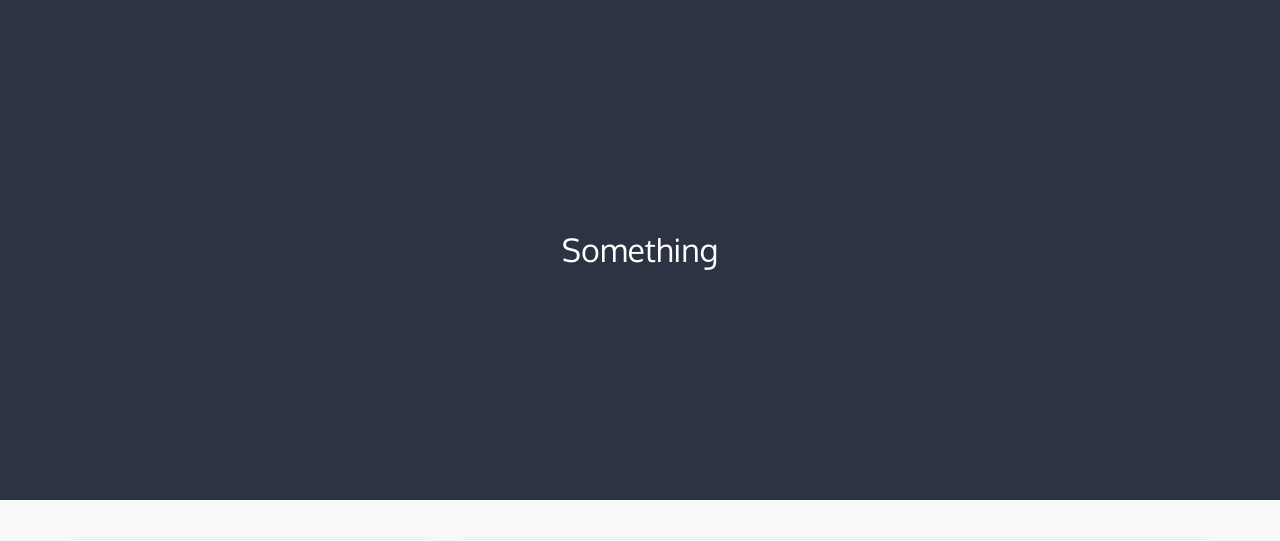
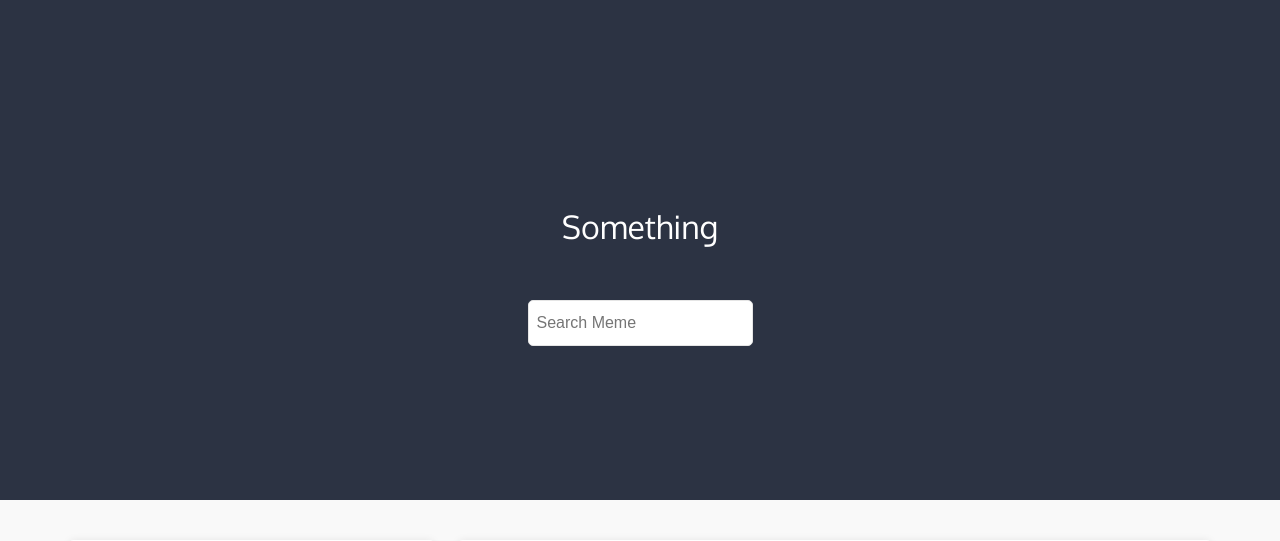
Before and after one commit to SDupZ/memex, a Django app: page / in a window 1280 px wide. Shown: the part 101-642 px from the top of the page. Run offline with Django 3.2, Linux system fonts and the light colour scheme; some libraries are stand-ins or nearby versions.

Commit message:
Added search box

```diff
--- a/static/css/main.css
+++ b/static/css/main.css
@@ -2566,6 +2566,28 @@ body {
   -webkit-filter: grayscale(0.6);
   /* Google Chrome, Safari 6+ & Opera 15+ */ }
 
+input, textarea {
+  display: block;
+  box-sizing: border-box;
+  width: 100%;
+  outline: none; }
+
+input[type="text"],
+input[type="email"],
+textarea {
+  background: white;
+  border: 1px solid #e5e5e5;
+  font-size: 1.0em;
+  padding: .8em .5em;
+  border-radius: 5px;
+  color: #72808E; }
+
+input[type="text"]:focus,
+input[type="email"]:focus,
+textarea:focus {
+  background: #fff;
+  border: 1px solid #0091EA; }
+
 .header {
   display: flex;
   align-items: center;
@@ -2911,3 +2933,7 @@ p {
   text-align: center;
   padding-top: 60px;
   padding-bottom: 100px; }
+
+.homepage__search-bar {
+  margin: 0 auto;
+  max-width: 600px; }
--- /dev/null
+++ b/static/sass/components/_forms-text-input.scss
@@ -0,0 +1,24 @@
+input, textarea {
+    display: block;
+  	box-sizing: border-box;
+  	width: 100%;
+  	outline: none;
+}
+
+input[type="text"],
+input[type="email"],
+textarea {
+  	background: white;
+  	border: 1px solid #e5e5e5;
+  	font-size: 1.0em;
+  	padding: .8em .5em;
+  	border-radius: 5px;
+    color: $grey;
+}
+
+input[type="text"]:focus,
+input[type="email"]:focus,
+textarea:focus {
+	  background: #fff;
+    border: 1px solid $primaryAccent;
+}
--- a/static/sass/main.scss
+++ b/static/sass/main.scss
@@ -20,6 +20,7 @@
 @import 'components/card';
 @import 'components/dividers';
 @import 'components/footer';
+@import 'components/forms-text-input';
 @import 'components/header';
 @import 'components/headings';
 @import 'components/jumbotron';
--- a/static/sass/pages/_homepage.scss
+++ b/static/sass/pages/_homepage.scss
@@ -47,3 +47,8 @@
 	padding-top: 60px;
     padding-bottom: 100px;
 }
+
+.homepage__search-bar {
+		margin: 0 auto;
+		max-width: 600px;
+}
--- a/templates/home.html
+++ b/templates/home.html
@@ -7,6 +7,10 @@
         {# Jumbotron #}
         <div class="jumbotron">
             <div class="heading__page heading__page--white">Something</div>
+            <div class="homepage__search-bar">
+                <input id="autocomplete_search" placeholder="Search Meme" type="text"></input>
+            </div>
+
         </div>
 
         <div class="container">
```
